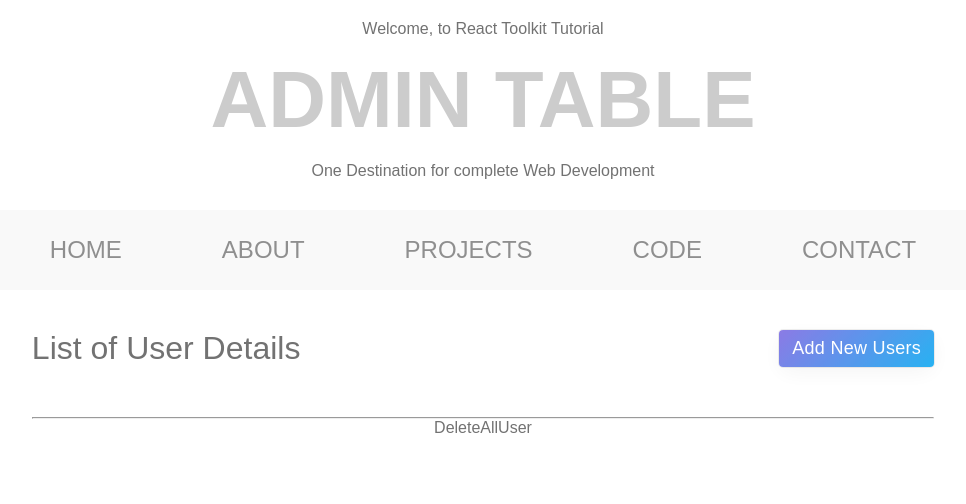
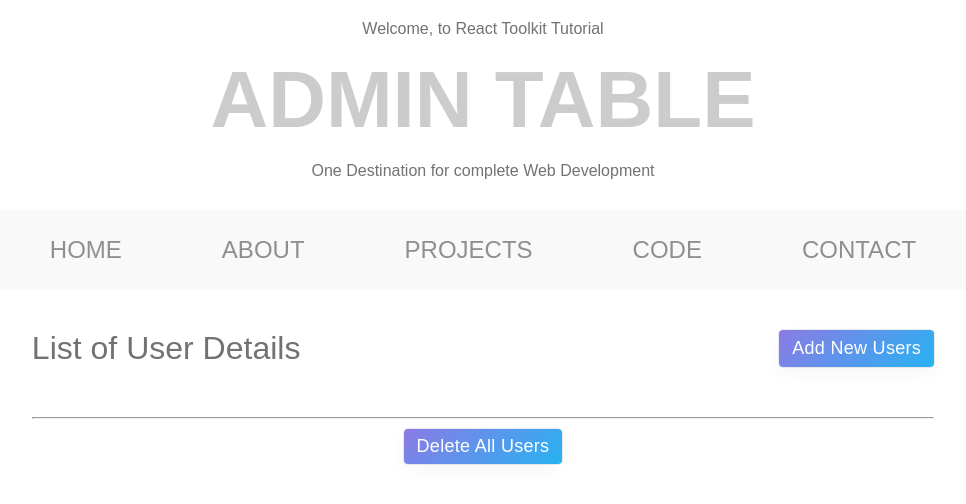
Before and after one commit to Amitkr001/React-toolkit-Project, a React (Vite) app in the folder redux project/: page / in a window 1280 px wide. Shown: the top 504 px of the page, without its empty margins (157-1123 px from the left). Built offline with nearby package versions, Linux system fonts and the light colour scheme; what chance would draw is missing.

Commit message:
completed delete all user fuctinality

```diff
--- a/redux project/src/components/DeleteAllUser.jsx
+++ b/redux project/src/components/DeleteAllUser.jsx
@@ -1,5 +1,61 @@
 import React from "react";
+import { useDispatch } from "react-redux";
+import { removeAllUser } from "../store/slices/userSlices";
+import styled from "styled-components";
+
+const Wrapper = styled.section`
+  margin: 1rem 3.2rem;
+
+  .content ul {
+    list-style-type: none !important;
+    display: flex;
+    flex-direction: column;
+  }
+
+  h3 {
+    margin: 0;
+  }
+
+  .admin-table {
+    display: flex;
+    justify-content: space-between;
+    flex-wrap: wrap;
+    margin: 4rem 0;
+  }
+
+  .admin-subtitle {
+    font-size: 3.2rem;
+  }
+
+  .delete-btn {
+    background-color: transparent;
+    border: none;
+  }
+
+  .delete-icon {
+    font-size: 2.6rem;
+    color: #f12711;
+    filter: drop-shadow(0.2rem 0.2rem 0.5rem rgb(255 0 0 / 0.2));
+    cursor: pointer;
+  }
+  @media screen and (max-width: 998px) {
+    .admin-subtitle {
+      margin-bottom: 1.6rem;
+    }
+  }
+`;
 
 export const DeleteAllUser = () => {
-  return <div>DeleteAllUser</div>;
+  const dispatch = useDispatch();
+
+  const handleRemoveAllUsers = () => {
+    console.log("Dispatching removeAllUser action");
+    dispatch(removeAllUser());
+  };
+
+  return (
+    <Wrapper>
+      <button className="btn add-btn" onClick={handleRemoveAllUsers}>Delete All Users</button>
+    </Wrapper>
+  );
 };
```
